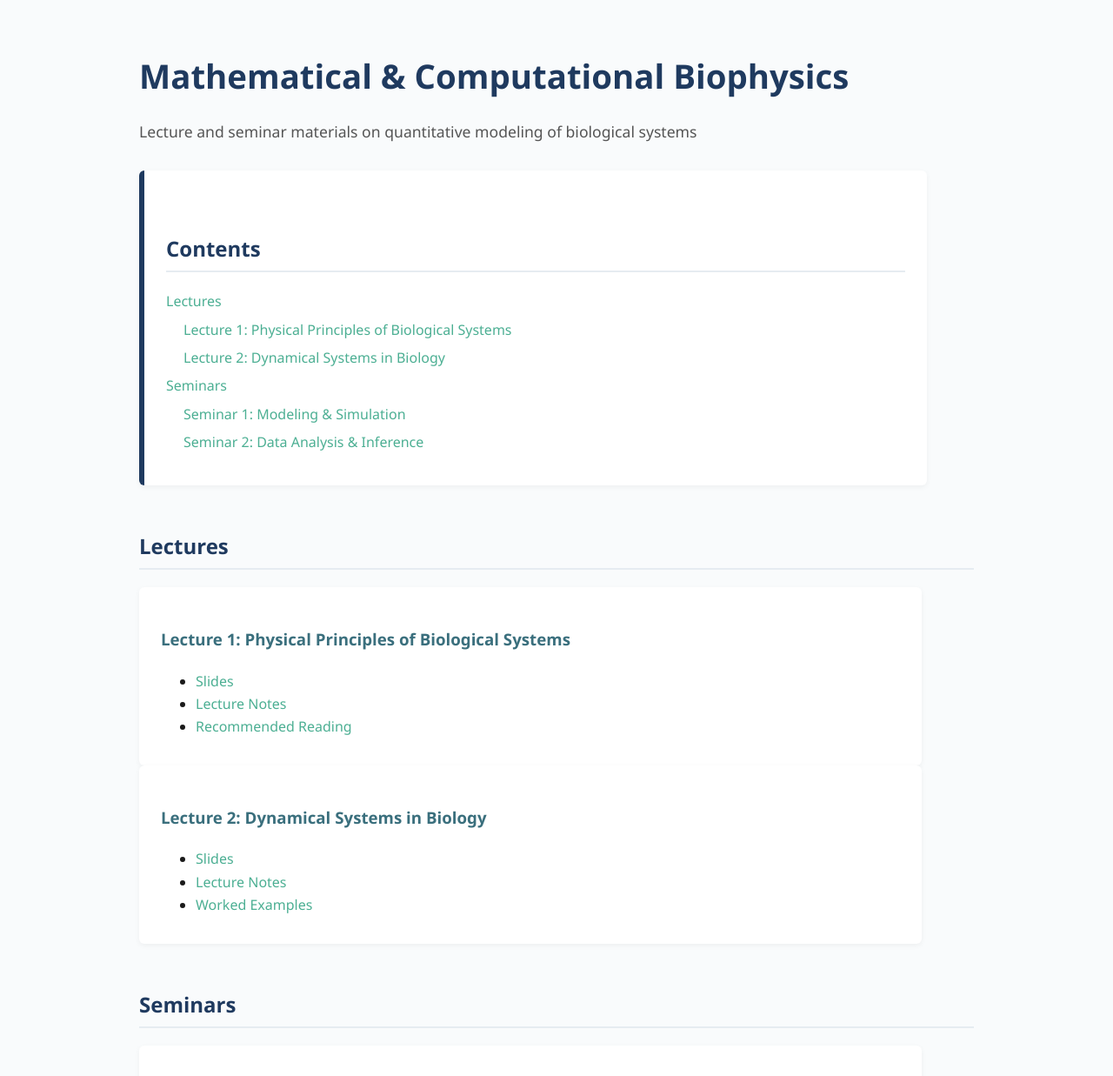
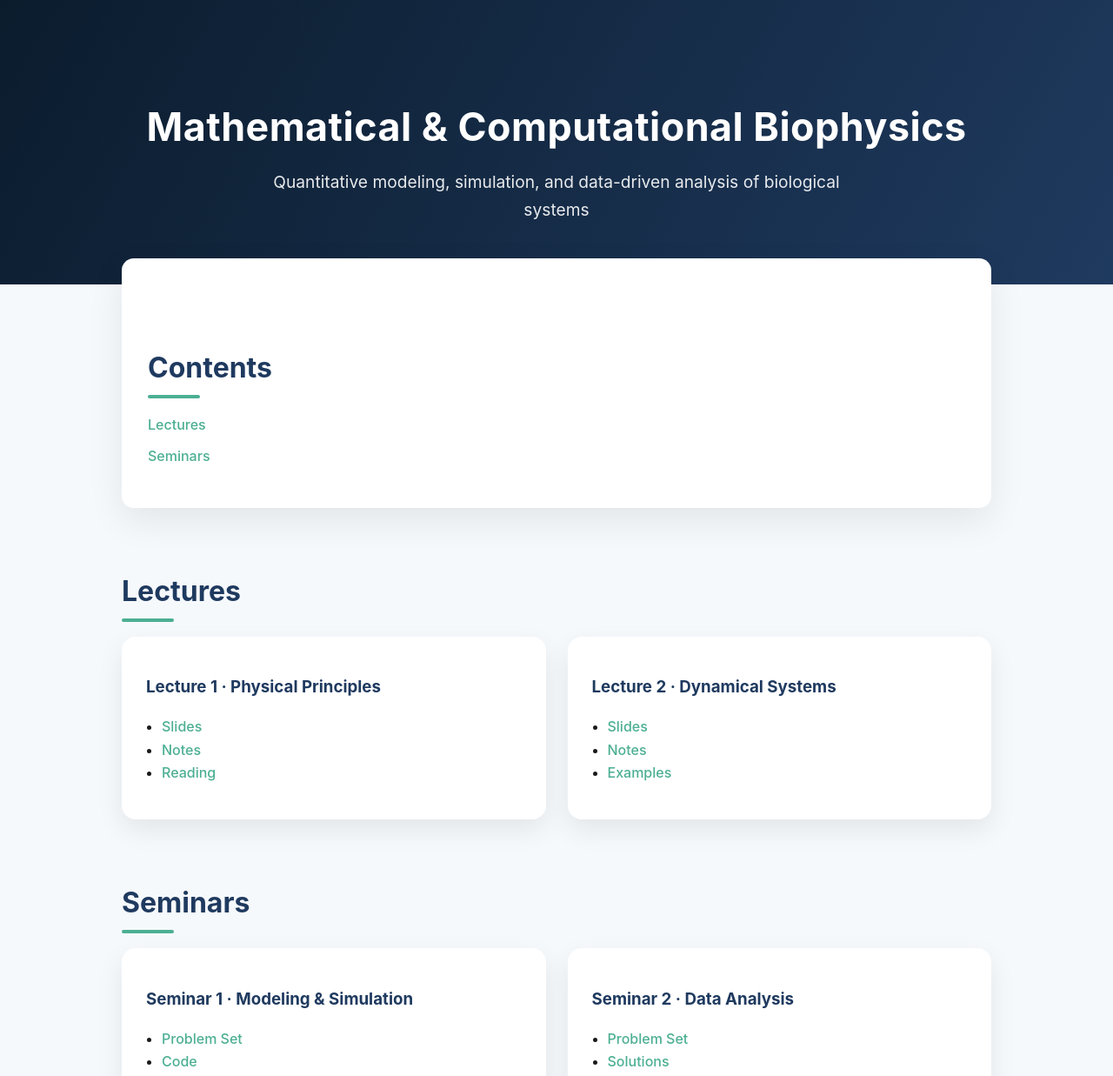
Before and after one commit to Vamgam/MACBP, a plain HTML site: page index.html in a window 1280 px wide. Shown: the top 1237 px of the page at 87% size. Drawn offline with Linux system fonts and the light colour scheme.

Commit message:
Refactor index.html for layout and styling enhancements
Updated styles and structure for improved layout and design.

```diff
--- a/index.html
+++ b/index.html
@@ -7,69 +7,82 @@
 
   <style>
     :root {
-      --primary: #1f3a5f;
-      --secondary: #3a6f7d;
-      --accent: #4caf93;
-      --background: #f9fbfc;
+      --dark-blue: #0b1c2d;
+      --mid-blue: #1f3a5f;
+      --teal: #4caf93;
+      --light-bg: #f6f9fc;
+      --card-bg: #ffffff;
       --text: #1a1a1a;
-      --light-gray: #e6ecf1;
+      --muted: #666;
     }
 
     body {
-      font-family: "Segoe UI", Roboto, Helvetica, Arial, sans-serif;
-      background: var(--background);
+      margin: 0;
+      font-family: "Inter", "Segoe UI", Roboto, Helvetica, Arial, sans-serif;
+      background: var(--light-bg);
       color: var(--text);
-      max-width: 960px;
-      margin: auto;
-      padding: 30px 20px;
       line-height: 1.65;
     }
 
-    h1 {
-      color: var(--primary);
-      font-size: 2.4em;
-      margin-bottom: 0.2em;
+    /* ---------- Header ---------- */
+    header {
+      background: linear-gradient(120deg, var(--dark-blue), var(--mid-blue));
+      color: white;
+      padding: 80px 20px 70px;
+      text-align: center;
+    }
+
+    header h1 {
+      font-size: 2.8em;
+      margin-bottom: 10px;
+      letter-spacing: 0.5px;
+    }
+
+    header p {
+      font-size: 1.2em;
+      max-width: 700px;
+      margin: auto;
+      opacity: 0.9;
+    }
+
+    /* ---------- Layout ---------- */
+    main {
+      max-width: 1000px;
+      margin: auto;
+      padding: 50px 20px;
     }
 
     h2 {
-      color: var(--primary);
-      border-bottom: 2px solid var(--light-gray);
-      padding-bottom: 6px;
-      margin-top: 50px;
+      color: var(--mid-blue);
+      margin-top: 70px;
+      margin-bottom: 25px;
+      font-size: 2em;
+      position: relative;
+    }
+
+    h2::after {
+      content: "";
+      position: absolute;
+      left: 0;
+      bottom: -8px;
+      width: 60px;
+      height: 4px;
+      background: var(--teal);
+      border-radius: 2px;
     }
 
     h3 {
-      color: var(--secondary);
-      margin-top: 30px;
+      color: var(--mid-blue);
+      margin-bottom: 10px;
     }
 
-    p {
-      max-width: 850px;
-    }
-
-    a {
-      color: var(--accent);
-      font-weight: 500;
-      text-decoration: none;
-    }
-
-    a:hover {
-      text-decoration: underline;
-    }
-
-    .subtitle {
-      color: #555;
-      font-size: 1.1em;
-      margin-bottom: 30px;
-    }
-
+    /* ---------- TOC ---------- */
     .toc {
-      background: white;
-      border-left: 6px solid var(--primary);
-      padding: 20px 25px;
-      border-radius: 6px;
-      box-shadow: 0 2px 6px rgba(0,0,0,0.05);
-      max-width: 850px;
+      background: var(--card-bg);
+      border-radius: 14px;
+      padding: 30px;
+      box-shadow: 0 15px 40px rgba(0,0,0,0.08);
+      margin-top: -80px;
     }
 
     .toc ul {
@@ -78,108 +91,140 @@
     }
 
     .toc li {
-      margin: 6px 0;
+      margin: 10px 0;
     }
 
-    .toc li ul {
-      margin-left: 20px;
+    .toc a {
+      color: var(--teal);
+      font-weight: 500;
+      text-decoration: none;
     }
 
-    .section {
-      margin-top: 40px;
+    .toc a:hover {
+      text-decoration: underline;
     }
 
-    .materials {
-      background: white;
-      border-radius: 6px;
-      padding: 15px 25px;
-      box-shadow: 0 2px 6px rgba(0,0,0,0.05);
-      max-width: 850px;
+    /* ---------- Cards ---------- */
+    .grid {
+      display: grid;
+      grid-template-columns: repeat(auto-fit, minmax(280px, 1fr));
+      gap: 25px;
     }
 
+    .card {
+      background: var(--card-bg);
+      border-radius: 16px;
+      padding: 25px 28px;
+      box-shadow: 0 12px 30px rgba(0,0,0,0.08);
+      transition: transform 0.3s ease, box-shadow 0.3s ease;
+    }
+
+    .card:hover {
+      transform: translateY(-6px);
+      box-shadow: 0 20px 45px rgba(0,0,0,0.12);
+    }
+
+    .card ul {
+      padding-left: 18px;
+    }
+
+    .card a {
+      color: var(--teal);
+      font-weight: 500;
+      text-decoration: none;
+    }
+
+    .card a:hover {
+      text-decoration: underline;
+    }
+
+    /* ---------- Divider ---------- */
+    .divider {
+      height: 120px;
+      background: linear-gradient(to bottom, transparent, var(--light-bg));
+    }
+
+    /* ---------- Footer ---------- */
     footer {
-      margin-top: 80px;
-      padding-top: 20px;
-      border-top: 1px solid var(--light-gray);
-      font-size: 0.9em;
-      color: #666;
+      text-align: center;
+      padding: 60px 20px;
+      color: var(--muted);
+      font-size: 0.95em;
     }
   </style>
 </head>
 
 <body>
 
+<header>
   <h1>Mathematical & Computational Biophysics</h1>
-<p class="subtitle">
-  Lecture and seminar materials on quantitative modeling of biological systems
+  <p>
+    Quantitative modeling, simulation, and data-driven analysis of biological systems
   </p>
+</header>
+
+<main>
 
   <div class="toc">
     <h2>Contents</h2>
     <ul>
-    <li><a href="#lectures">Lectures</a>
-      <ul>
-        <li><a href="#lecture1">Lecture 1: Physical Principles of Biological Systems</a></li>
-        <li><a href="#lecture2">Lecture 2: Dynamical Systems in Biology</a></li>
-      </ul>
-    </li>
-    <li><a href="#seminars">Seminars</a>
-      <ul>
-        <li><a href="#seminar1">Seminar 1: Modeling & Simulation</a></li>
-        <li><a href="#seminar2">Seminar 2: Data Analysis & Inference</a></li>
-      </ul>
-    </li>
+      <li><a href="#lectures">Lectures</a></li>
+      <li><a href="#seminars">Seminars</a></li>
     </ul>
   </div>
 
-<div class="section" id="lectures">
+  <section id="lectures">
     <h2>Lectures</h2>
 
-  <div class="materials">
-    <h3 id="lecture1">Lecture 1: Physical Principles of Biological Systems</h3>
+    <div class="grid">
+      <div class="card" id="lecture1">
+        <h3>Lecture 1 · Physical Principles</h3>
         <ul>
           <li><a href="materials/lectures/lecture1-slides.pdf">Slides</a></li>
-      <li><a href="materials/lectures/lecture1-notes.pdf">Lecture Notes</a></li>
-      <li><a href="materials/lectures/lecture1-reading.pdf">Recommended Reading</a></li>
+          <li><a href="materials/lectures/lecture1-notes.pdf">Notes</a></li>
+          <li><a href="materials/lectures/lecture1-reading.pdf">Reading</a></li>
         </ul>
       </div>
 
-  <div class="materials">
-    <h3 id="lecture2">Lecture 2: Dynamical Systems in Biology</h3>
+      <div class="card" id="lecture2">
+        <h3>Lecture 2 · Dynamical Systems</h3>
         <ul>
           <li><a href="materials/lectures/lecture2-slides.pdf">Slides</a></li>
-      <li><a href="materials/lectures/lecture2-notes.pdf">Lecture Notes</a></li>
-      <li><a href="materials/lectures/lecture2-examples.pdf">Worked Examples</a></li>
+          <li><a href="materials/lectures/lecture2-notes.pdf">Notes</a></li>
+          <li><a href="materials/lectures/lecture2-examples.pdf">Examples</a></li>
         </ul>
       </div>
     </div>
+  </section>
 
-<div class="section" id="seminars">
+  <section id="seminars">
     <h2>Seminars</h2>
 
-  <div class="materials">
-    <h3 id="seminar1">Seminar 1: Modeling & Simulation</h3>
+    <div class="grid">
+      <div class="card" id="seminar1">
+        <h3>Seminar 1 · Modeling & Simulation</h3>
         <ul>
           <li><a href="materials/seminars/seminar1-tasks.pdf">Problem Set</a></li>
-      <li><a href="materials/seminars/seminar1-code.zip">Code Examples</a></li>
+          <li><a href="materials/seminars/seminar1-code.zip">Code</a></li>
         </ul>
       </div>
 
-  <div class="materials">
-    <h3 id="seminar2">Seminar 2: Data Analysis & Inference</h3>
+      <div class="card" id="seminar2">
+        <h3>Seminar 2 · Data Analysis</h3>
         <ul>
           <li><a href="materials/seminars/seminar2-tasks.pdf">Problem Set</a></li>
           <li><a href="materials/seminars/seminar2-solutions.pdf">Solutions</a></li>
         </ul>
       </div>
     </div>
+  </section>
+
+</main>
 
 <footer>
-  <p>
   © 2025 · Mathematical & Computational Biophysics
   <br>
   Hosted on GitHub Pages
-  </p>
 </footer>
 
 </body>
```
Lines whose indentation alone changed are shown as unchanged.
